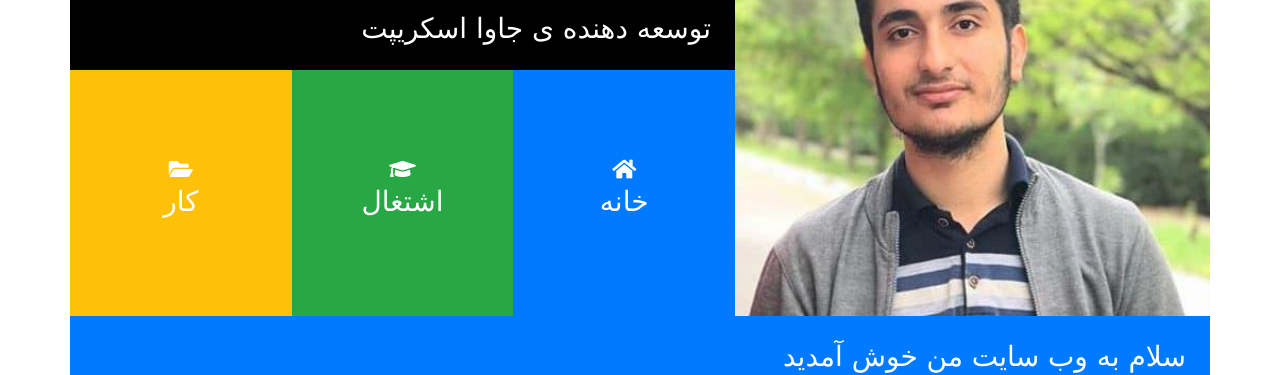
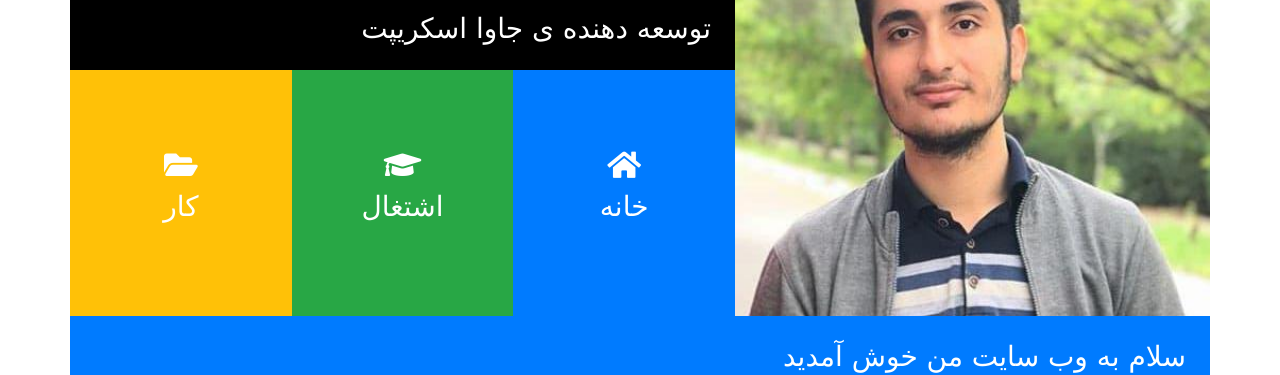
Before and after one commit to Arshia76/portfolio, a plain HTML site: page index.html in a window 1280 px wide. Shown: the part 188-563 px from the top of the page. Drawn offline with nearby package versions, Linux system fonts and the light colour scheme; some packages are replaced by stand-ins of ours; a script that the page names is missing.

Commit message:
changing part click and some ui refinements

```diff
--- a/css/style.css
+++ b/css/style.css
@@ -37,6 +37,15 @@ a:hover {
   width: 100%;
   flex: 1;
 }
+
+.parts i {
+  font-size: 30px !important;
+}
+
+.parts a {
+  margin-bottom: 5px;
+}
+
 .part {
   display: flex;
   flex-direction: column;
@@ -45,6 +54,12 @@ a:hover {
   flex: 1;
   height: 100%;
   padding: 30px;
+  cursor: pointer;
+  transition: all 0.5s ease;
+}
+
+.part:hover {
+  opacity: 0.9;
 }
 
 .card {
--- a/index.html
+++ b/index.html
@@ -85,40 +85,40 @@
             class="parts d-flex justify-content-center align-items-center"
             style="direction: rtl"
           >
-            <div class="home text-center text-white bg-primary part">
-              <a
+            <div
               href="#home"
               id="home-tag"
               aria-expanded="false"
               aria-controls="home"
               data-toggle="collapse"
               data-parent="#mygroup"
-                ><i class="fas fa-home fa-lg mb-2"></i
-              ></a>
+              class="home text-center text-white bg-primary part"
+            >
+              <a><i class="fas fa-home fa-lg mb-2"></i></a>
               <h3>خانه</h3>
             </div>
-            <div class="resume text-center text-white bg-success part">
-              <a
+            <div
               href="#resume"
               id="resume-tag"
               aria-expanded="false"
               aria-controls="resume"
               data-toggle="collapse"
               data-parent="#mygroup"
-                ><i class="fas fa-graduation-cap fa-lg mb-2"></i
-              ></a>
+              class="resume text-center text-white bg-success part"
+            >
+              <a><i class="fas fa-graduation-cap fa-lg mb-2"></i></a>
               <h3>اشتغال</h3>
             </div>
-            <div class="work text-center text-white bg-warning part">
-              <a
+            <div
               href="#work"
               id="work-tag"
               aria-expanded="false"
               aria-controls="work"
               data-toggle="collapse"
               data-parent="#mygroup"
-                ><i class="fas fa-folder-open fa-lg mb-2"></i
-              ></a>
+              class="work text-center text-white bg-warning part"
+            >
+              <a><i class="fas fa-folder-open fa-lg mb-2"></i></a>
               <h3>کار</h3>
             </div>
             <!-- <div class="contact text-center text-white bg-danger part">
@@ -370,7 +370,7 @@
               href="https://pwa-movie.netlify.app"
               target="_blank"
               class="view-site"
-              >(باید از تحریم شکن استفاده شود) مشاهده سایت</a
+              >(استفاده شود vpn از) مشاهده سایت</a
             >
           </div>
           <div class="row mb-4">
@@ -408,7 +408,7 @@
               href="https://matevidz.herokuapp.com"
               target="_blank"
               class="view-site"
-              >مشاهده سایت</a
+              >(استفاده شود vpn از) مشاهده سایت</a
             >
           </div>
           <div class="row mb-4">
@@ -446,7 +446,7 @@
               href="https://feristore.herokuapp.com"
               target="_blank"
               class="view-site"
-              >مشاهده سایت</a
+              >(استفاده شود vpn از) مشاهده سایت</a
             >
           </div>
           <div class="row mb-4">
@@ -485,7 +485,7 @@
               href="https://chatvio.netlify.app"
               target="_blank"
               class="view-site"
-              >مشاهده سایت</a
+              >(استفاده شود vpn از) مشاهده سایت</a
             >
           </div>
           <div class="row mb-4">
```
Lines whose indentation alone changed are shown as unchanged.
